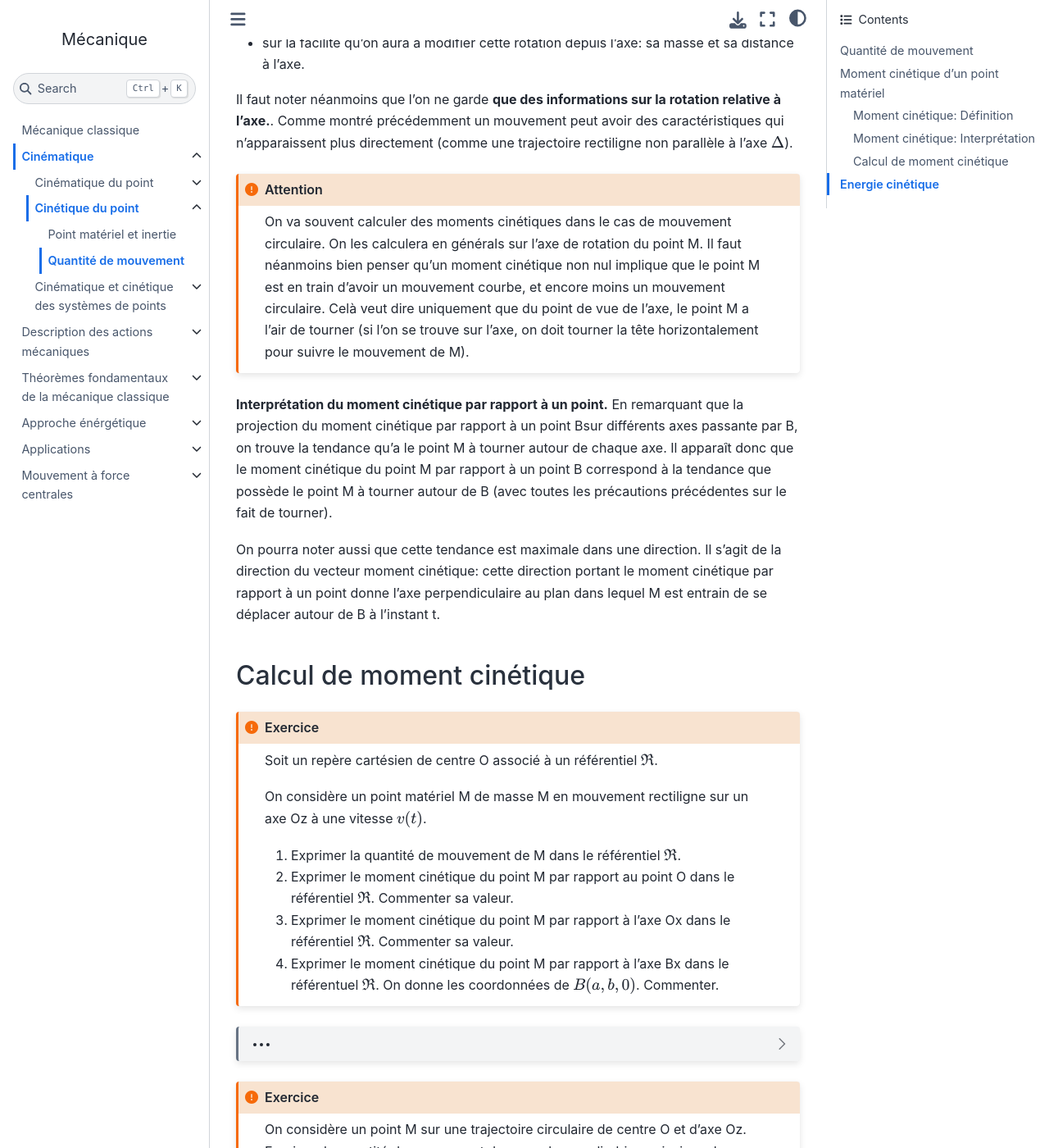
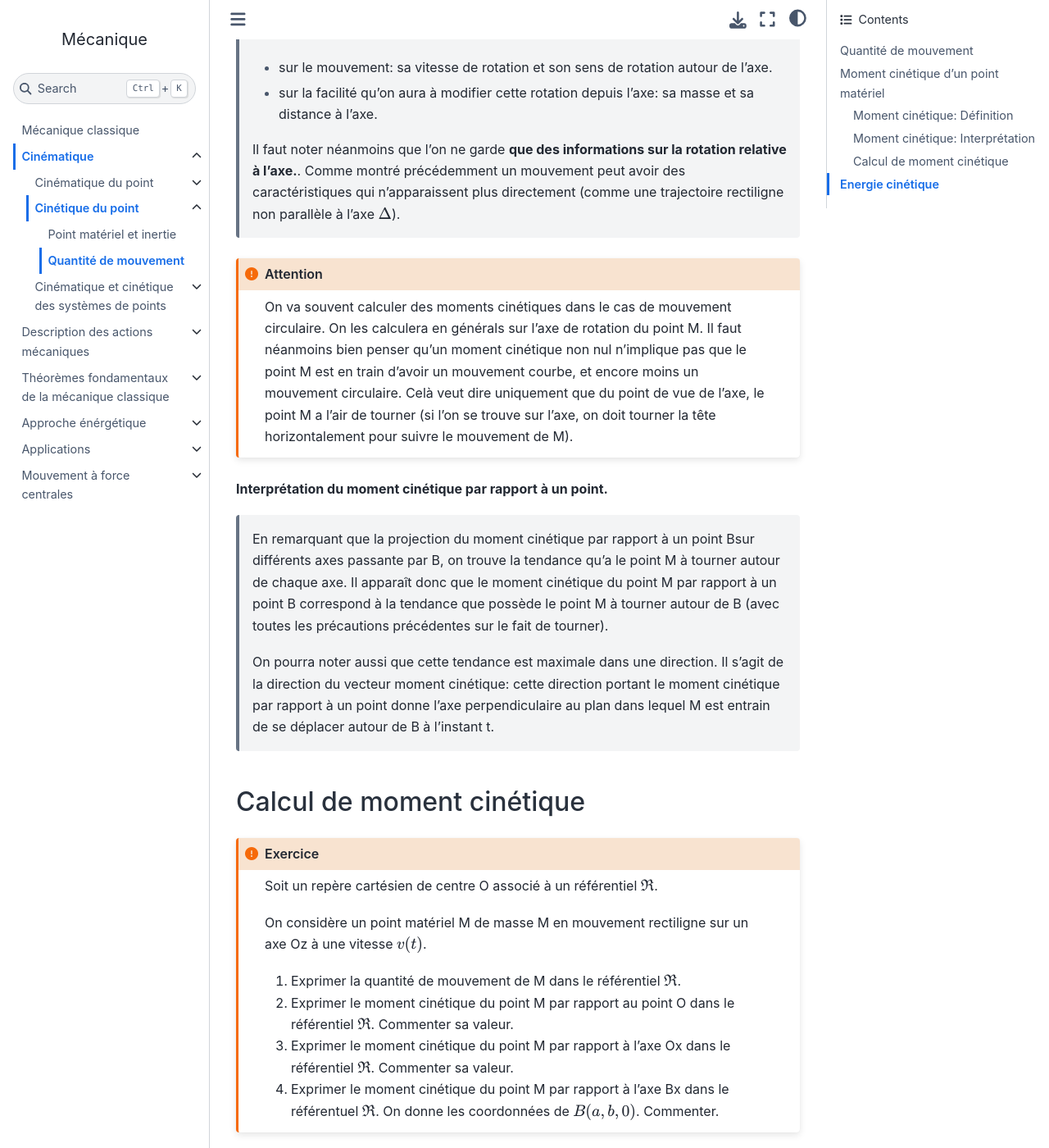
Before and after one commit to pcsi3physiquestan/mecanique_sources, a Jupyter Book: the page built from notebook/cinetique_p.md, in a window 1280 px wide and 1400 px high, scrolled down 3350 px. Shown: the whole window at 82% size. Built offline with Jupyter Book 1.0.4 settings and Sphinx 7.4.7 and the Sphinx Book theme 1.1.4, drawn with Linux system fonts in a browser that asks for light colours.

Commit message:
Mise à jour des sources

`````diff
--- a/notebook/cinetique_p.md
+++ b/notebook/cinetique_p.md
@@ -83,48 +83,48 @@ On pourra remarquer que point un axe $\Delta$ et un point B sur cet axe. Si l'on
 
 
 __Interprétation du moment cinétique par rapport à un axe.__
-Dans toute la suite on travaillera implicitement dans un référentiel $\mathfrak{R}$.
-
-Pour interprêter le moment cinétique par rapport à un axe orienté $\Delta$, on va se placer dans un repère cylindrique d'axe $\Delta$ centré en un point O de l'axe.
-
-On peut donc écrire:
-
-\begin{align*}
-\overrightarrow{OM} = r \overrightarrow{e_r} + z \overrightarrow{e_z}\\
-\overrightarrow{v_{M/\mathfrak{R}}} = \dot r \overrightarrow{e_r} + r \dot \theta \overrightarrow{e_{\theta}} + \dot z \overrightarrow{e_z}
-\end{align*}
-On peut donc calculer le moment cinétique de M sur $\Delta$ dans $\mathfrak{R}$:
-
-\begin{align*}
-L_{\Delta/R} &= \overrightarrow{u_{\Delta}} \cdot \overrightarrow{L_{O/R}}(M)\\
-&= m\overrightarrow{e_z} \cdot ((r \overrightarrow{e_r} + z \overrightarrow{e_z}) \wedge (\dot r \overrightarrow{e_r} + r \dot \theta \overrightarrow{e_{\theta}} + \dot z \overrightarrow{e_z}))\\
-&= m r^2 \dot \theta
-\end{align*}
-On observe que:
-
-* Le moment cinétique de M sur l'axe $\Delta$ n'est pas nul que le point M tourne autour de l'axe $\Delta$ __à l'instant t__. C'est fondamental pour comprendre l'utilisation du moment cinétique: il est principalement utilisée pour étudier des rotations. Attention, ça ne signifie pas que la trajectoire est courbe: un point M qui va en ligne droite semble tourne quand on se place sur un axe B non parallèle à la trajectoire ! Le moment est non nul si M semble tourner __par rapport à l'axe__.
-* Il dépend aussi de la distance à l'axe. L'introduction du moment cinétique est d'avoir une grandeur similaire à la quantité de mouvement mais pour la rotation, c'est-à-dire qui va être la grandeur modifiée par les actions du milieux extérieures __sur la rotation de M autour de l'axe__. D'un point de vue inertiel, on comprend qu'il est plus difficile de modifier la rotation d'un point matériel situé loin de l'axe si on se trouve sur l'axe.
-* Il est __algébrique__ et le moment cinétique est positif si le point M tourne dans le sens des $\theta$ croissant (angles orientés __en cohérence vvec l'axe orienté____$\Delta$__) et le moment cinétique est négatif si le point M tourne dans le sens des $\theta$ décroissant (angles orientés __en cohérence avec l'axe orienté____$\Delta$__).
-
-On observe donc que le moment cinétique, à l'image de la quantité de mouvement contient des information
-
-*  sur le mouvement: sa vitesse de rotation et son sens de rotation autour de l'axe.
-* sur la facilité qu'on aura à modifier cette rotation depuis l'axe: sa masse et sa distance à l'axe.
-
-Il faut noter néanmoins que l'on ne garde __que des informations sur la rotation relative à l'axe.__. Comme montré précédemment un mouvement peut avoir des caractéristiques qui n'apparaissent plus directement (comme une trajectoire rectiligne non parallèle à l'axe $\Delta$).
+>Dans toute la suite on travaillera implicitement dans un référentiel $\mathfrak{R}$.
+>
+>Pour interprêter le moment cinétique par rapport à un axe orienté $\Delta$, on va se placer dans un repère cylindrique d'axe $\Delta$ centré en un point O de l'axe.
+>
+>On peut donc écrire:
+>
+>\begin{align*}
+>\overrightarrow{OM} = r \overrightarrow{e_r} + z \overrightarrow{e_z}\\
+>\overrightarrow{v_{M/\mathfrak{R}}} = \dot r \overrightarrow{e_r} + r \dot \theta \overrightarrow{e_{\theta}} + \dot z \overrightarrow{e_z}
+>\end{align*}
+>On peut donc calculer le moment cinétique de M sur $\Delta$ dans $\mathfrak{R}$:
+>
+>\begin{align*}
+>L_{\Delta/R} &= \overrightarrow{u_{\Delta}} \cdot \overrightarrow{L_{O/R}}(M)\\
+>&= m\overrightarrow{e_z} \cdot ((r \overrightarrow{e_r} + z \overrightarrow{e_z}) \wedge (\dot r \overrightarrow{e_r} + r \dot \theta \overrightarrow{e_{\theta}} + \dot z \overrightarrow{e_z}))\\
+>&= m r^2 \dot \theta
+>\end{align*}
+>On observe que:
+>
+>* Le moment cinétique de M sur l'axe $\Delta$ n'est pas nul que le point M tourne autour de l'axe $\Delta$ __à l'instant t__. C'est fondamental pour comprendre l'utilisation du moment cinétique: il est principalement utilisée pour étudier des rotations. Attention, ça ne signifie pas que la trajectoire est courbe: un point M qui va en ligne droite semble tourne quand on se place sur un axe B non parallèle à la trajectoire ! Le moment est non nul si M semble tourner __par rapport à l'axe__.
+>* Il dépend aussi de la distance à l'axe. L'introduction du moment cinétique est d'avoir une grandeur similaire à la quantité de mouvement mais pour la rotation, c'est-à-dire qui va être la grandeur modifiée par les actions du milieux extérieures __sur la rotation de M autour de l'axe__. D'un point de vue inertiel, on comprend qu'il est plus difficile de modifier la rotation d'un point matériel situé loin de l'axe si on se trouve sur l'axe.
+>* Il est __algébrique__ et le moment cinétique est positif si le point M tourne dans le sens des $\theta$ croissant (angles orientés __en cohérence vvec l'axe orienté____$\Delta$__) et le moment cinétique est négatif si le point M tourne dans le sens des $\theta$ décroissant (angles orientés __en cohérence avec l'axe orienté____$\Delta$__).
+>
+>On observe donc que le moment cinétique, à l'image de la quantité de mouvement contient des information
+>
+>*  sur le mouvement: sa vitesse de rotation et son sens de rotation autour de l'axe.
+>* sur la facilité qu'on aura à modifier cette rotation depuis l'axe: sa masse et sa distance à l'axe.
+>
+>Il faut noter néanmoins que l'on ne garde __que des informations sur la rotation relative à l'axe.__. Comme montré précédemment un mouvement peut avoir des caractéristiques qui n'apparaissent plus directement (comme une trajectoire rectiligne non parallèle à l'axe $\Delta$).
 
 
 ````{attention}
 
-On va souvent calculer des moments cinétiques dans le cas de mouvement circulaire. On les calculera en générals sur l'axe de rotation du point M. Il faut néanmoins bien penser qu'un moment cinétique non nul implique que le point M est en train d'avoir un mouvement courbe, et encore moins un mouvement circulaire. Celà veut dire uniquement que du point de vue de l'axe, le point M a l'air de tourner (si l'on se trouve sur l'axe, on doit tourner la tête horizontalement pour suivre le mouvement de M).
+On va souvent calculer des moments cinétiques dans le cas de mouvement circulaire. On les calculera en générals sur l'axe de rotation du point M. Il faut néanmoins bien penser qu'un moment cinétique non nul n'implique pas que le point M est en train d'avoir un mouvement courbe, et encore moins un mouvement circulaire. Celà veut dire uniquement que du point de vue de l'axe, le point M a l'air de tourner (si l'on se trouve sur l'axe, on doit tourner la tête horizontalement pour suivre le mouvement de M).
 
 ````
 
 
 __Interprétation du moment cinétique par rapport à un point.__
-En remarquant que la projection du moment cinétique par rapport à un point Bsur différents axes passante par B, on trouve la tendance qu'a le point M à tourner autour de chaque axe. Il apparaît donc que le moment cinétique du point M par rapport à un point B correspond à la tendance que possède le point M à tourner autour de B (avec toutes les précautions précédentes sur le fait de tourner).
-
-On pourra noter aussi que cette tendance est maximale dans une direction. Il s'agit de la direction du vecteur moment cinétique: cette direction portant le moment cinétique par rapport à un point  donne l'axe perpendiculaire au plan dans lequel M est entrain de se déplacer autour de B à l'instant t.
+>En remarquant que la projection du moment cinétique par rapport à un point Bsur différents axes passante par B, on trouve la tendance qu'a le point M à tourner autour de chaque axe. Il apparaît donc que le moment cinétique du point M par rapport à un point B correspond à la tendance que possède le point M à tourner autour de B (avec toutes les précautions précédentes sur le fait de tourner).
+>
+>On pourra noter aussi que cette tendance est maximale dans une direction. Il s'agit de la direction du vecteur moment cinétique: cette direction portant le moment cinétique par rapport à un point  donne l'axe perpendiculaire au plan dans lequel M est entrain de se déplacer autour de B à l'instant t.
 
 
 ## Calcul de moment cinétique
@@ -142,17 +142,14 @@ On considère un point matériel M de masse M en mouvement rectiligne sur un axe
 1. Exprimer le moment cinétique du point M par rapport à l'axe Bx dans le référentuel $\mathfrak{R}$. On donne les coordonnées de $B(a,b,0)$. Commenter.
 
 ````
-````{dropdown}
-
-
-
+````{dropdown} Résolution
 __Quantité de mouvement__
 \begin{equation}
 \overrightarrow{p_{M/R}} = m \overrightarrow{v_{M/R}}
 \end{equation}
 
 
-__Quantité de mouvement__
+__Moment cinétique__
 \begin{align*}
 \overrightarrow{L_{O/\mathfrak{R}}(M)} &= \overrightarrow{OM} \wedge \overrightarrow{p_{M/R}}\\
 &= z \overrightarrow{e_z} \wedge m v(t) \overrightarrow{e_z}\\
@@ -175,13 +172,10 @@ Le moment autour de Bx est non nul car si l'on se place sur l'axe Bx, on voit ef
 On considère un point M sur une trajectoire circulaire de centre O et d'axe Oz. Exprimer la quantité de mouvement dans une base cylindrique ainsi que le moment cinétique de M sur l'axe Oz.
 
 ````
-````{dropdown}
-
-
-
-Quantité de mouvement:
-
-\begin{align*}
+````{dropdown} Résolution
+>Quantité de mouvement:
+>
+>\begin{align*}
 \overrightarrow{p_{M/R}} &= m r \dot \theta \overrightarrow{e_{\theta}}\\
 \overrightarrow{L_{O/\mathfrak{R}}(M)} &= \overrightarrow{OM} \wedge \overrightarrow{p_{M/R}}\\
 &= r \overrightarrow{e_r} \wedge m r \dot \theta \overrightarrow{e_{\theta}}\\
`````
